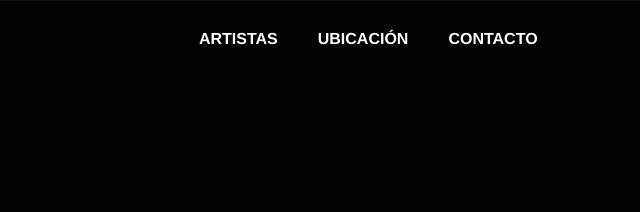
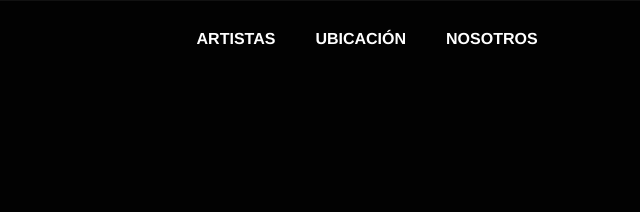
Before and after one commit to santinomezza/404.FESTIVAL, a website: page index.html in a window 1280 px wide. Shown: the top 212 px of the page, 640-1280 px from the left. Drawn offline with nearby package versions, Linux system fonts and the light colour scheme.

Commit message:
fix: corregir secciones

```diff
--- a/index.html
+++ b/index.html
@@ -28,7 +28,7 @@ href="https://unpkg.com/leaflet@1.9.4/dist/leaflet.css"/>
 
 <a href="#artistas">ARTISTAS</a>
 <a href="#ubicacion">UBICACIÓN</a>
-<a href="#contacto">CONTACTO</a>
+<a href="#nosotros">NOSOTROS</a>
 
 </nav>
 
```
